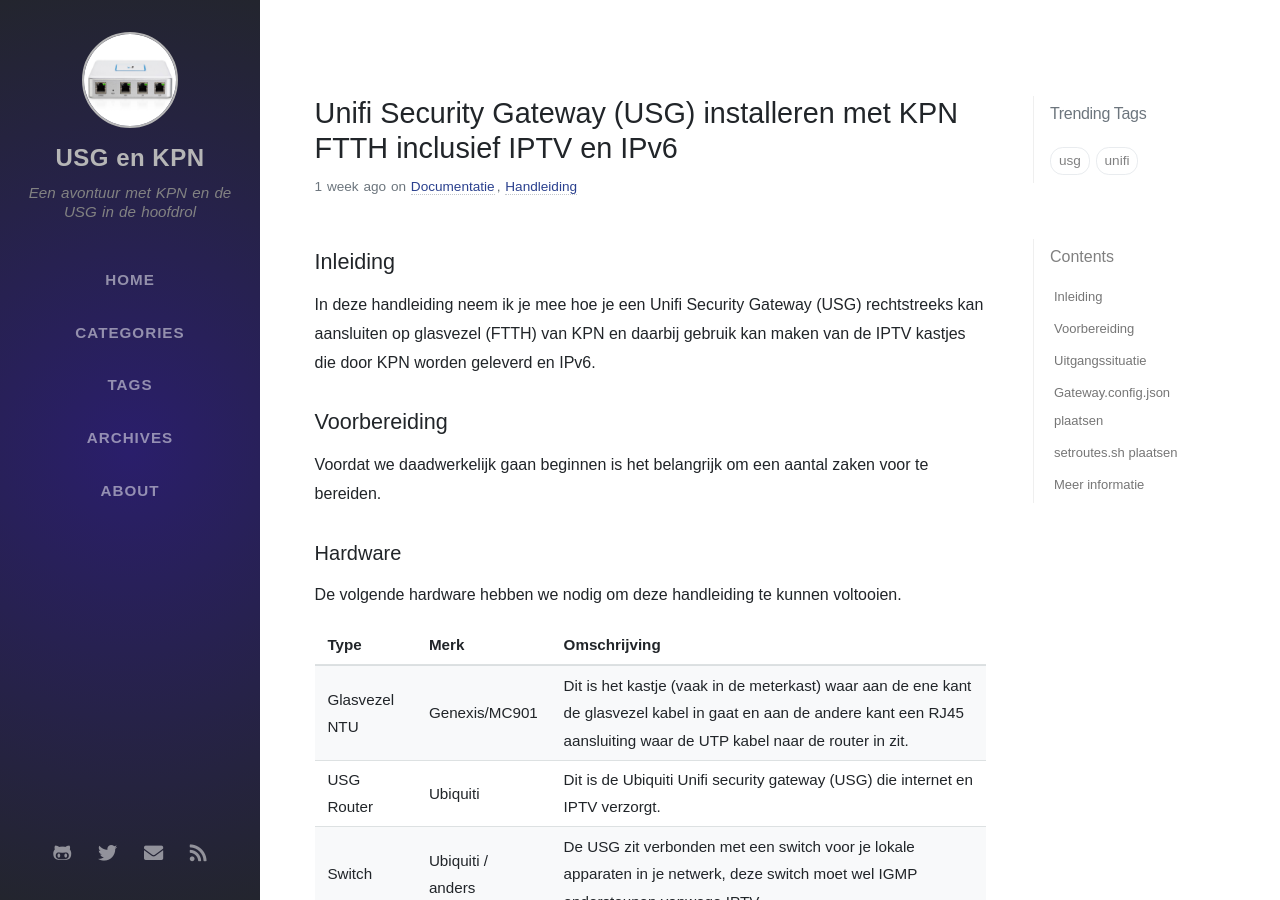
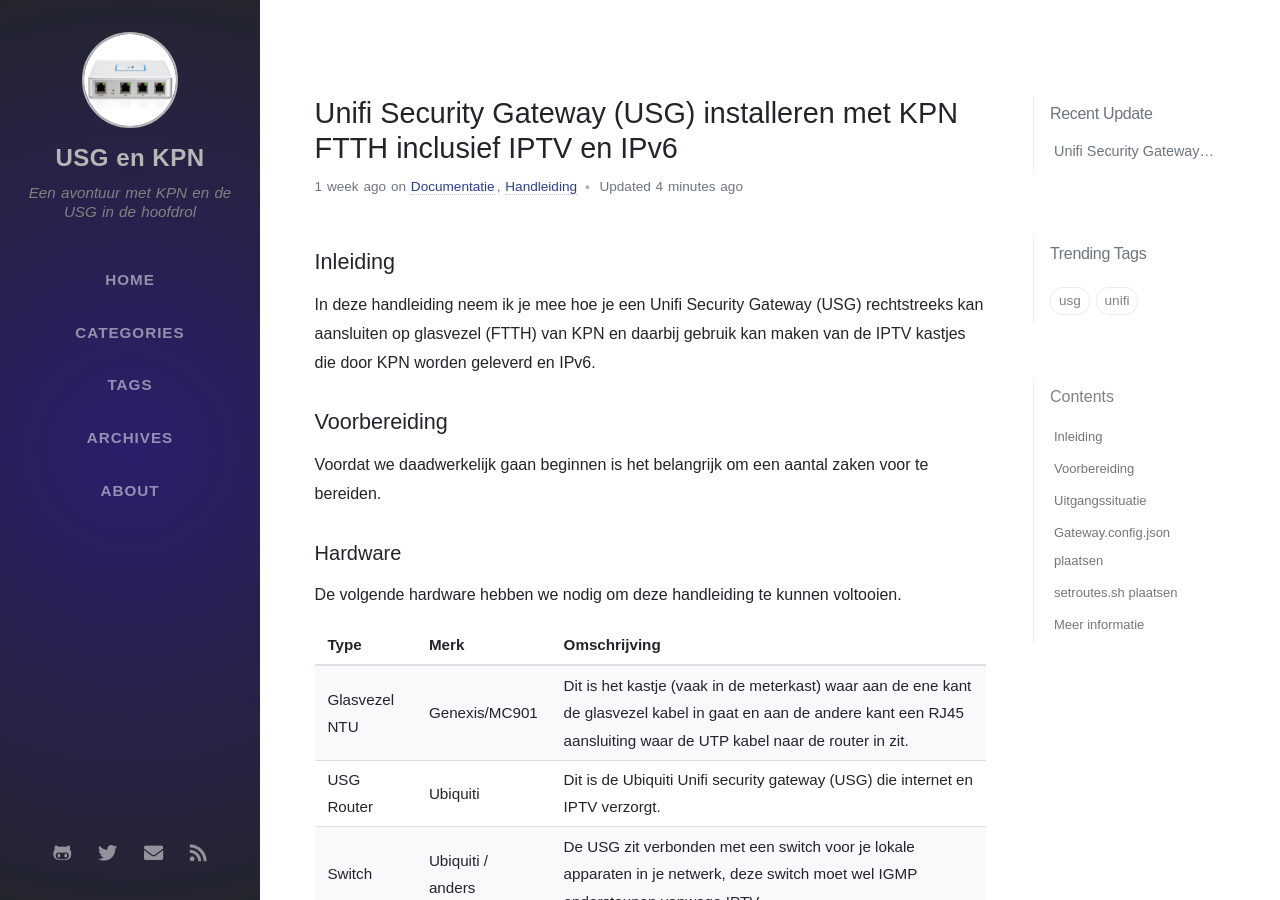
Before and after one commit to coolhva/usg-kpn-ftth, a Jekyll site: the page built from _posts/2019-12-31-unifi-security-gateway-kpn-ftth-iptv-ipv6.md, in a window 1280 px wide and 900 px high. Built offline with Jekyll 4.4.1, drawn with Linux system fonts in a browser that asks for light colours; nearby versions of some CDN libraries; some web fonts are replaced; comment, search, counter and statistics services are not loaded; part of the change alters nothing that is shown.

```diff
--- a/_posts/2019-12-31-unifi-security-gateway-kpn-ftth-iptv-ipv6.md
+++ b/_posts/2019-12-31-unifi-security-gateway-kpn-ftth-iptv-ipv6.md
@@ -4,7 +4,7 @@ date: 2020-11-05 15:00:00 +0100
 categories: [Documentatie, Handleiding]
 tags: [usg, unifi]
 seo:
-  date_modified: 2020-11-05 00:20:44 +0100
+  date_modified: 2020-11-15 14:19:16 +0100
 ---
 
 ## Inleiding
```
